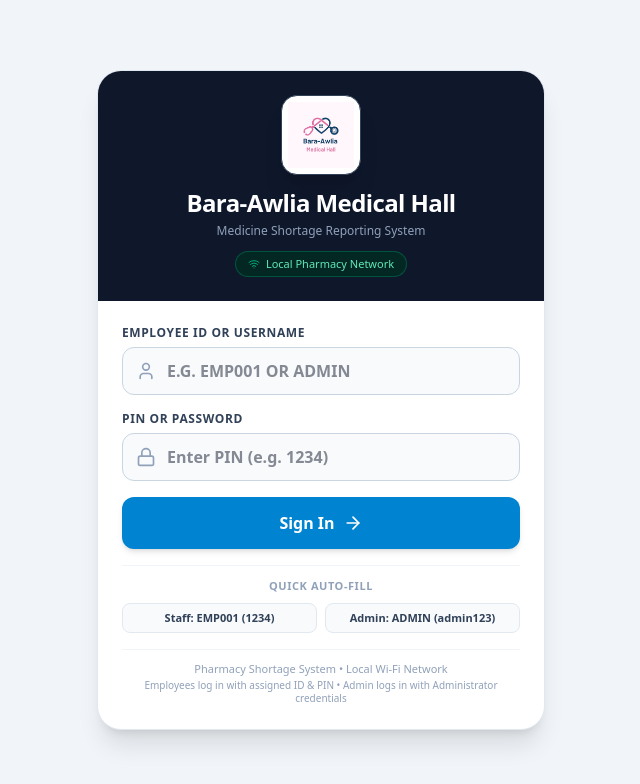
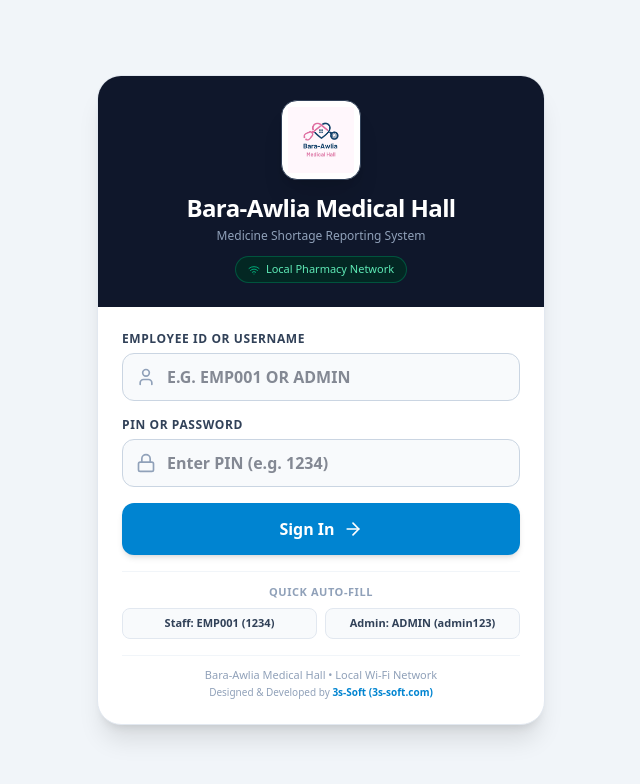
Before and after one commit to baraawliamedicalhall/pharmacy-shortage-system, a Next.js app: page /login in a window 1280 px wide. Shown: the top 784 px of the page, without its empty margins (319-959 px from the left). Built offline with nearby package versions, Linux system fonts and the light colour scheme.

Commit message:
Add Designed and Developed by 3s-Soft (3s-soft.com) credits

```diff
--- a/app/admin/layout.tsx
+++ b/app/admin/layout.tsx
@@ -25,8 +25,21 @@ export default async function AdminLayout({
       <Navbar user={user} />
       <div className="flex-1 flex flex-col lg:flex-row max-w-7xl w-full mx-auto shadow-xs border-x border-slate-200">
         <AdminSidebar />
-        <main className="flex-1 p-4 sm:p-6 lg:p-8 overflow-y-auto bg-slate-50">
-          {children}
+        <main className="flex-1 p-4 sm:p-6 lg:p-8 overflow-y-auto bg-slate-50 flex flex-col justify-between">
+          <div>{children}</div>
+          <footer className="mt-12 pt-4 border-t border-slate-200 text-center text-xs text-slate-400 no-print">
+            <p>
+              Designed &amp; Developed by{' '}
+              <a
+                href="https://3s-soft.com"
+                target="_blank"
+                rel="noopener noreferrer"
+                className="text-sky-600 font-semibold hover:underline"
+              >
+                3s-Soft (3s-soft.com)
+              </a>
+            </p>
+          </footer>
         </main>
       </div>
     </div>
--- a/app/admin/print/page.tsx
+++ b/app/admin/print/page.tsx
@@ -640,7 +640,7 @@ function PrintShortageContent() {
 
         {/* Footer Note */}
         <div className="mt-8 pt-3 border-t border-slate-200 text-center text-[10px] text-slate-500 print:text-black">
-          Pharmacy Shortage Management System • Generated on Local Server
+          Bara-Awlia Medical Hall • Designed &amp; Developed by 3s-Soft (3s-soft.com)
         </div>
       </div>
     </div>
--- a/app/login/page.tsx
+++ b/app/login/page.tsx
@@ -197,12 +197,20 @@ function LoginForm() {
           </div>
         </div>
 
-        <div className="pt-3 border-t border-slate-100 text-center text-xs text-slate-500">
+        <div className="pt-3 border-t border-slate-100 text-center text-xs text-slate-500 space-y-1">
           <p className="text-[11px] text-slate-400">
-            Pharmacy Shortage System • Local Wi-Fi Network
+            Bara-Awlia Medical Hall • Local Wi-Fi Network
           </p>
-          <p className="text-[10px] text-slate-400 mt-0.5">
-            Employees log in with assigned ID & PIN • Admin logs in with Administrator credentials
+          <p className="text-[10px] text-slate-400">
+            Designed &amp; Developed by{' '}
+            <a
+              href="https://3s-soft.com"
+              target="_blank"
+              rel="noopener noreferrer"
+              className="text-sky-600 hover:underline font-semibold"
+            >
+              3s-Soft (3s-soft.com)
+            </a>
           </p>
         </div>
       </form>
--- a/components/AdminSidebar.tsx
+++ b/components/AdminSidebar.tsx
@@ -95,6 +95,19 @@ export function AdminSidebar() {
             <span>Mobile Staff Entry</span>
           </Link>
         </div>
+
+        {/* Developer Credit */}
+        <div className="p-3 border-t border-slate-800/80 text-[10px] text-slate-500 text-center leading-tight">
+          <span>Designed &amp; Developed by</span>
+          <a
+            href="https://3s-soft.com"
+            target="_blank"
+            rel="noopener noreferrer"
+            className="text-sky-400 font-semibold hover:underline block mt-0.5"
+          >
+            3s-Soft (3s-soft.com)
+          </a>
+        </div>
       </aside>
 
       {/* Mobile Horizontal Sub-Navigation */}
--- a/components/EmployeeShortageClient.tsx
+++ b/components/EmployeeShortageClient.tsx
@@ -519,6 +519,21 @@ export function EmployeeShortageClient({ user }: EmployeeShortageClientProps) {
             )}
           </div>
         </div>
+
+        {/* Footer Credit */}
+        <footer className="mt-8 py-4 text-center text-xs text-slate-400 border-t border-slate-200">
+          <p>
+            Designed &amp; Developed by{' '}
+            <a
+              href="https://3s-soft.com"
+              target="_blank"
+              rel="noopener noreferrer"
+              className="text-sky-600 font-semibold hover:underline"
+            >
+              3s-Soft (3s-soft.com)
+            </a>
+          </p>
+        </footer>
       </main>
 
       {/* Shortage Add Modal / Bottom Drawer */}
```
